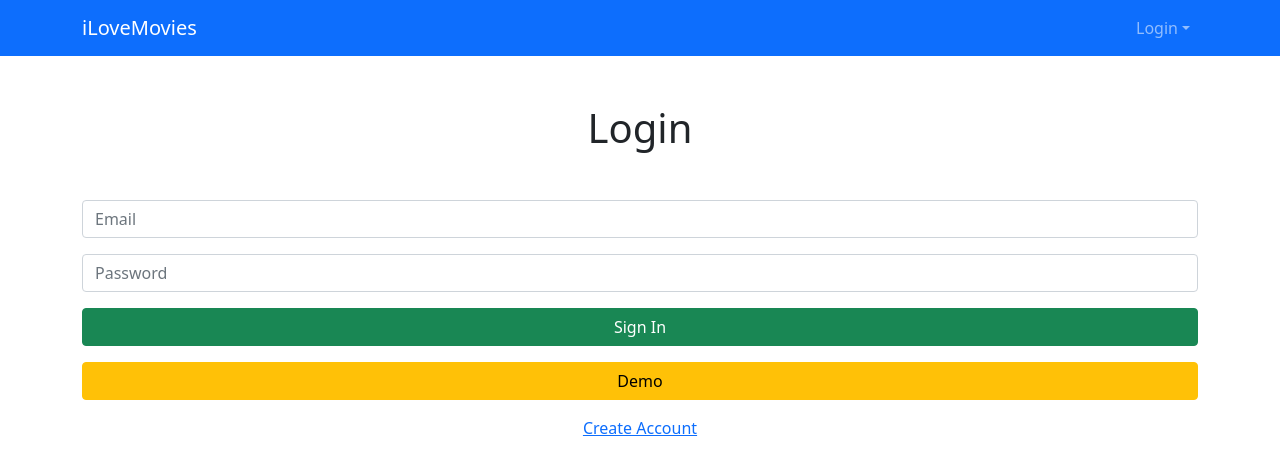
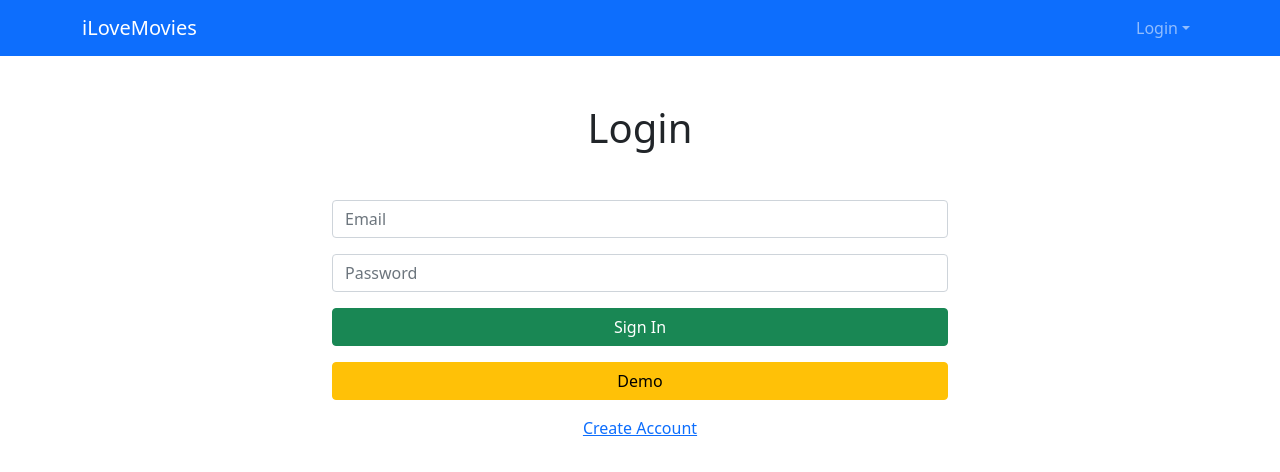
Before and after one commit to andrewnjoo/Movie-App, a React (Create React App) app: page /login in a window 1280 px wide. Shown: the top 472 px of the page. Built offline with nearby package versions, Linux system fonts and the light colour scheme; no server answers.

Commit message:
add scrnshot

```diff
--- a/src/components/LandingPage.js
+++ b/src/components/LandingPage.js
@@ -47,10 +47,9 @@ class LandingPage extends Component {
   }
   render() {
     return (
-      <Container className='text-center my-5'>
+      <Container className='text-center my-5 w-75'>
         <h3 className="text-center">Popular Movies</h3>
         <div>{this.popularList()}</div>
-        <br></br>
         <br></br>
         <br></br>
       </Container>
--- a/src/components/Login.js
+++ b/src/components/Login.js
@@ -67,7 +67,7 @@ const Login = ({ setAuth }) => {
   };
 
   return (
-    <Container className="my-5"
+    <Container className="my-5 w-50"
     // style={{ width: "90%" }}
     >
       <h1 className="text-center">Login</h1>
--- a/src/components/Register.js
+++ b/src/components/Register.js
@@ -41,7 +41,7 @@ const Register = ({setAuth}) => {
   }
 
   return (
-    <Container>
+    <Container className='w-50'>
       <h1 className="text-center my-5">Register</h1>
       {/* Register Form */}
       <form className="mb-3" onSubmit={onSubmitForm}>
```
Also changed, not shown: 2 other files (tests, documents, lock files or other folders).
